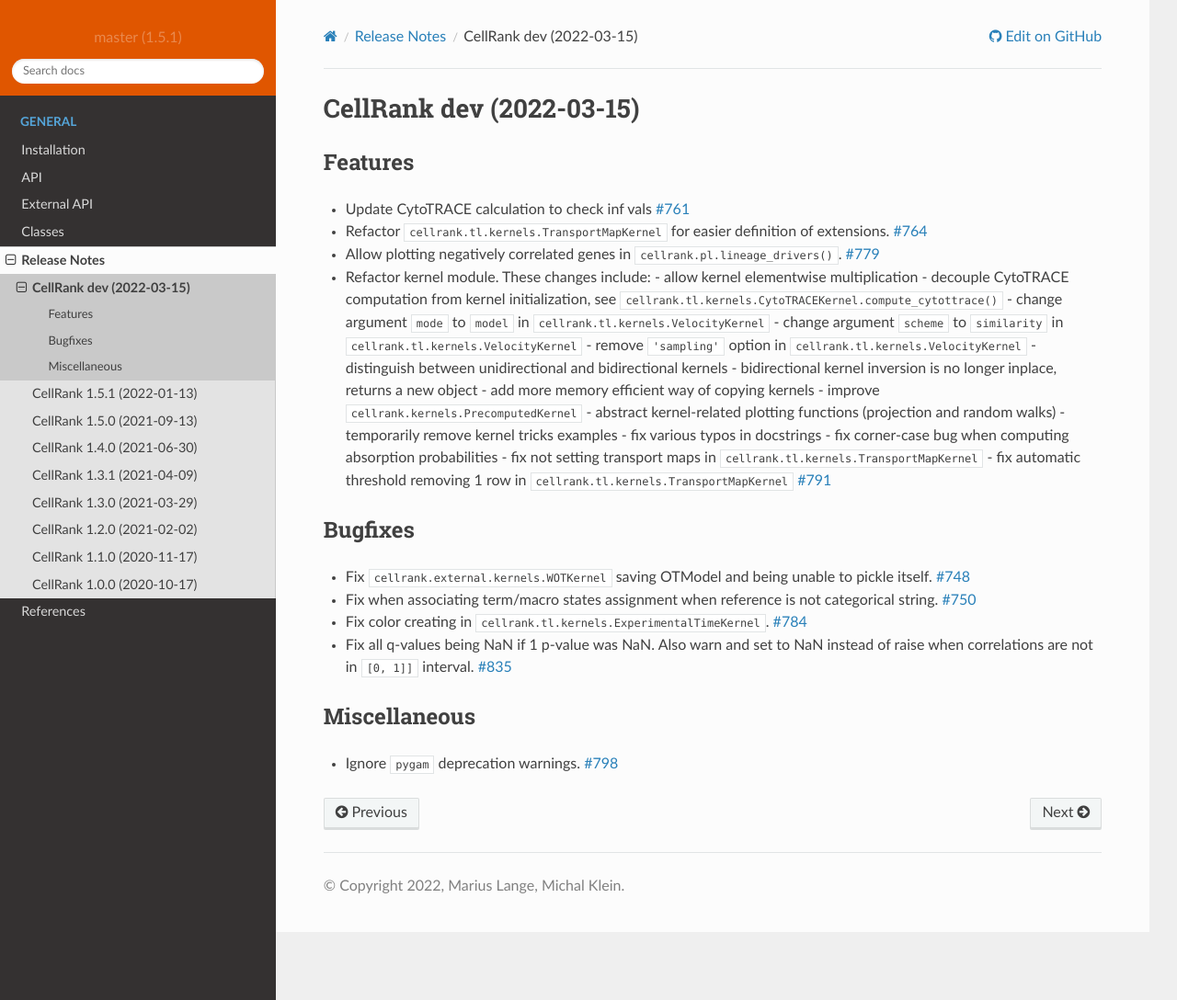
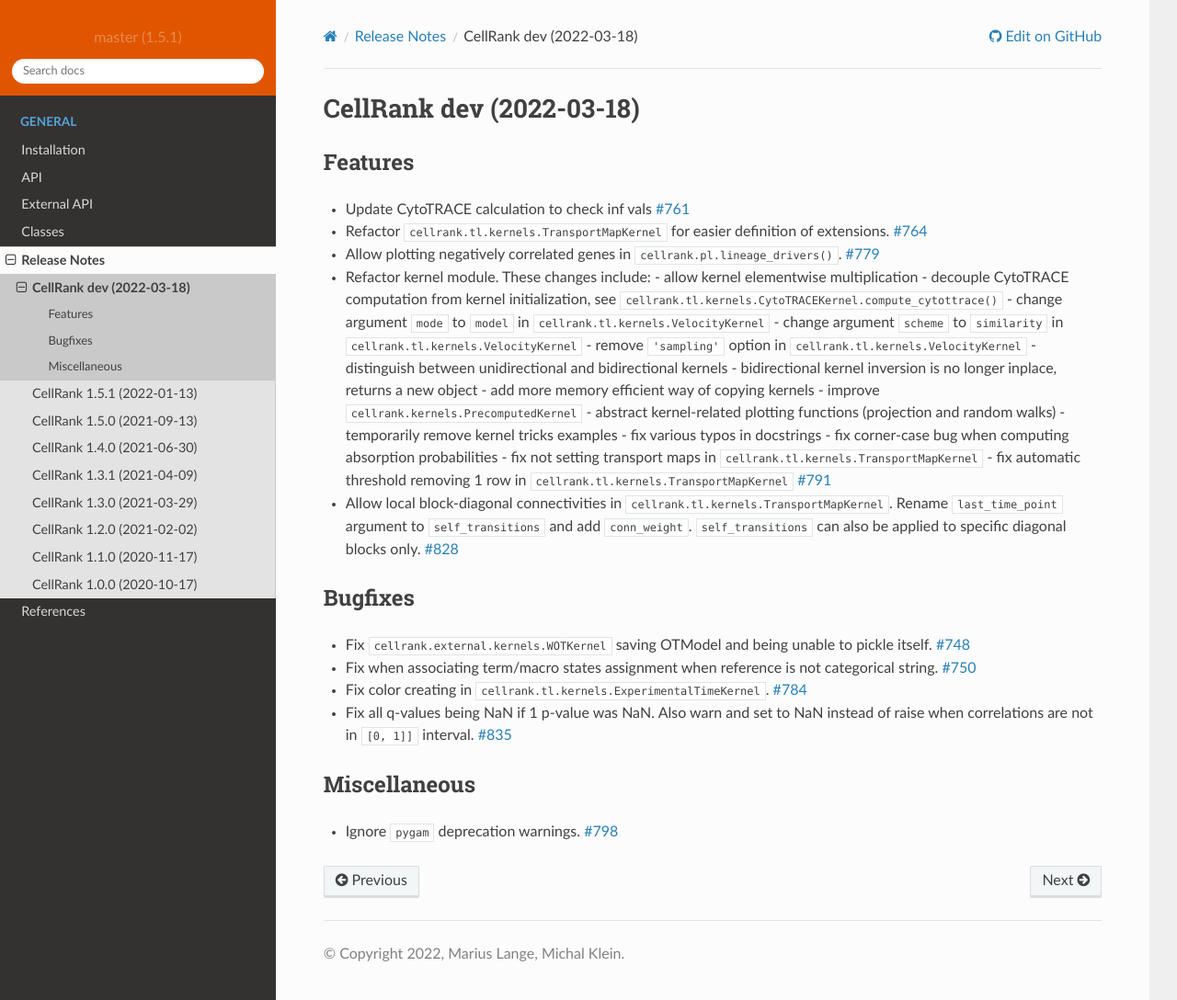
Before and after one commit to theislab/cellrank, a Sphinx documentation site: the page built from docs/source/release/notes-dev.rst, in a window 1280 px wide and 1088 px high. Shown: the whole window at 92% size. Built offline with Sphinx 7.4.7 and the Read the Docs theme 2.0.0, drawn with Linux system fonts in a browser that asks for light colours; pages that are not in the unit, such as notebooks, are missing from menus.

Commit message:
[auto][ci skip] Update dev release notes (#828)

```diff
--- a/docs/source/release/notes-dev.rst
+++ b/docs/source/release/notes-dev.rst
@@ -1,4 +1,4 @@
-CellRank dev (2022-03-15)
+CellRank dev (2022-03-18)
 =========================
 
 Features
@@ -31,6 +31,9 @@ Features
   - fix automatic threshold removing 1 row in :class:`cellrank.tl.kernels.TransportMapKernel`
   `#791 <https://github.com/theislab/cellrank/pull/791>`__
 
+- Allow local block-diagonal connectivities in :class:`cellrank.tl.kernels.TransportMapKernel`. Rename ``last_time_point`` argument to ``self_transitions`` and add ``conn_weight``. ``self_transitions`` can also be applied to specific diagonal blocks only.
+  `#828 <https://github.com/theislab/cellrank/pull/828>`__
+
 
 Bugfixes
 --------
```
